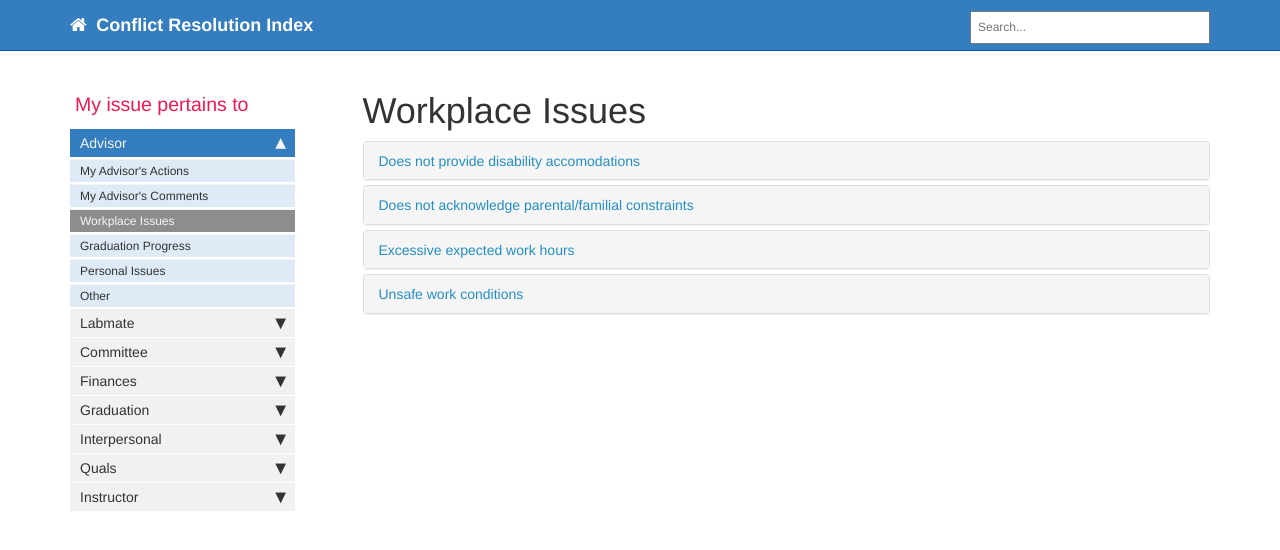
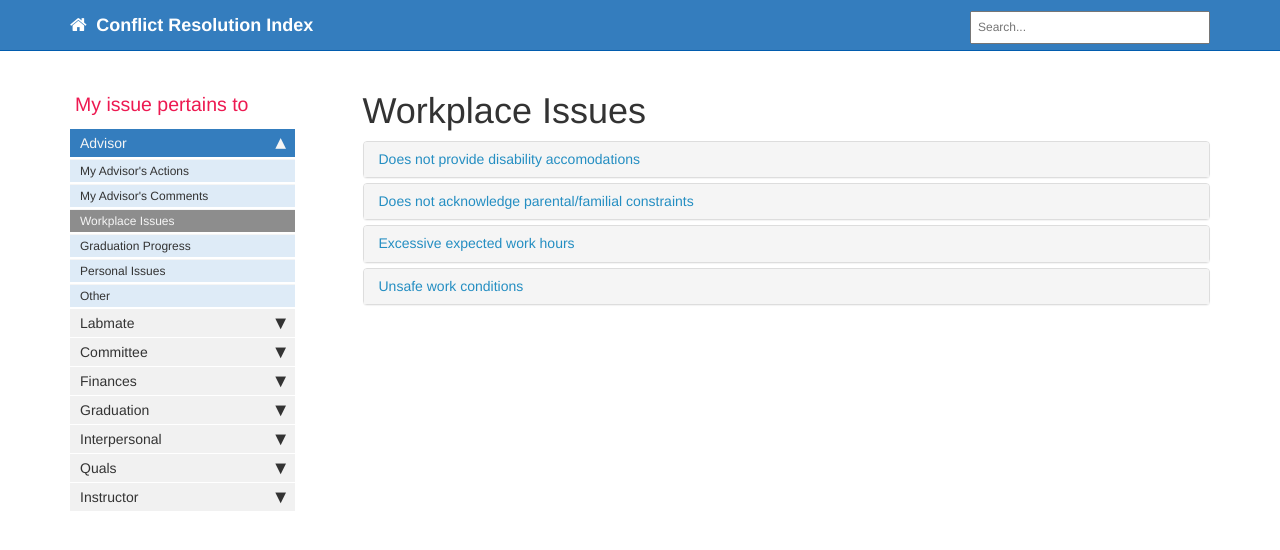
Before and after one commit to dnicks35/CRNT, a Jekyll site: the page built from pages/mydoc/workplace_issues.md, in a window 1280 px wide. Shown: the top 550 px of the page. Built offline with Jekyll 4.4.1, drawn with Linux system fonts in a browser that asks for light colours; comment, search, counter and statistics services are not loaded.

Commit message:
Update customstyles.css

```diff
--- a/css/customstyles.css
+++ b/css/customstyles.css
@@ -1185,6 +1185,8 @@
 h4.panel-title {
     padding-top: 0px;
     margin-top: 0px;
+    font-size:100%;
+    font-style:normal;
 }
 
 /*set navbar breakpoint so that it converts to hamburger earlier */
```
